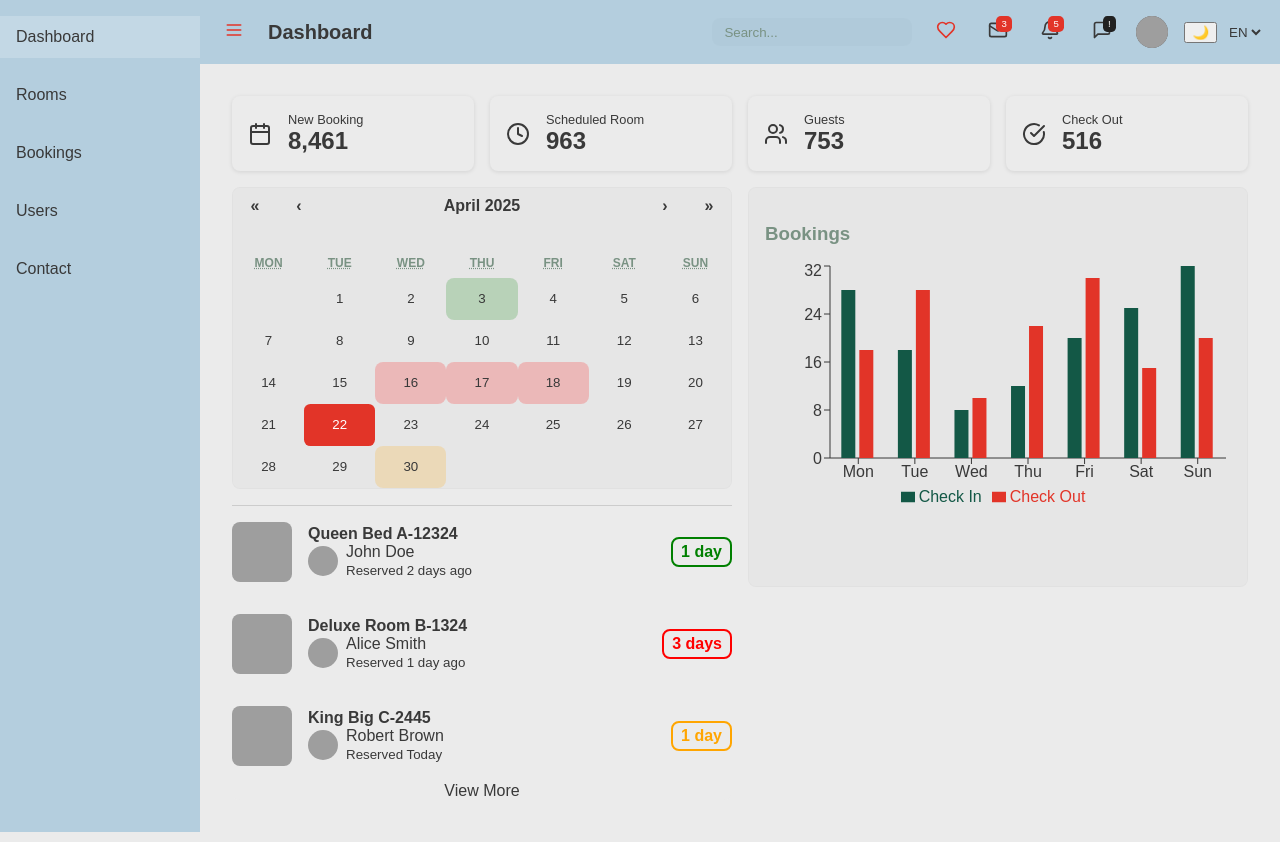
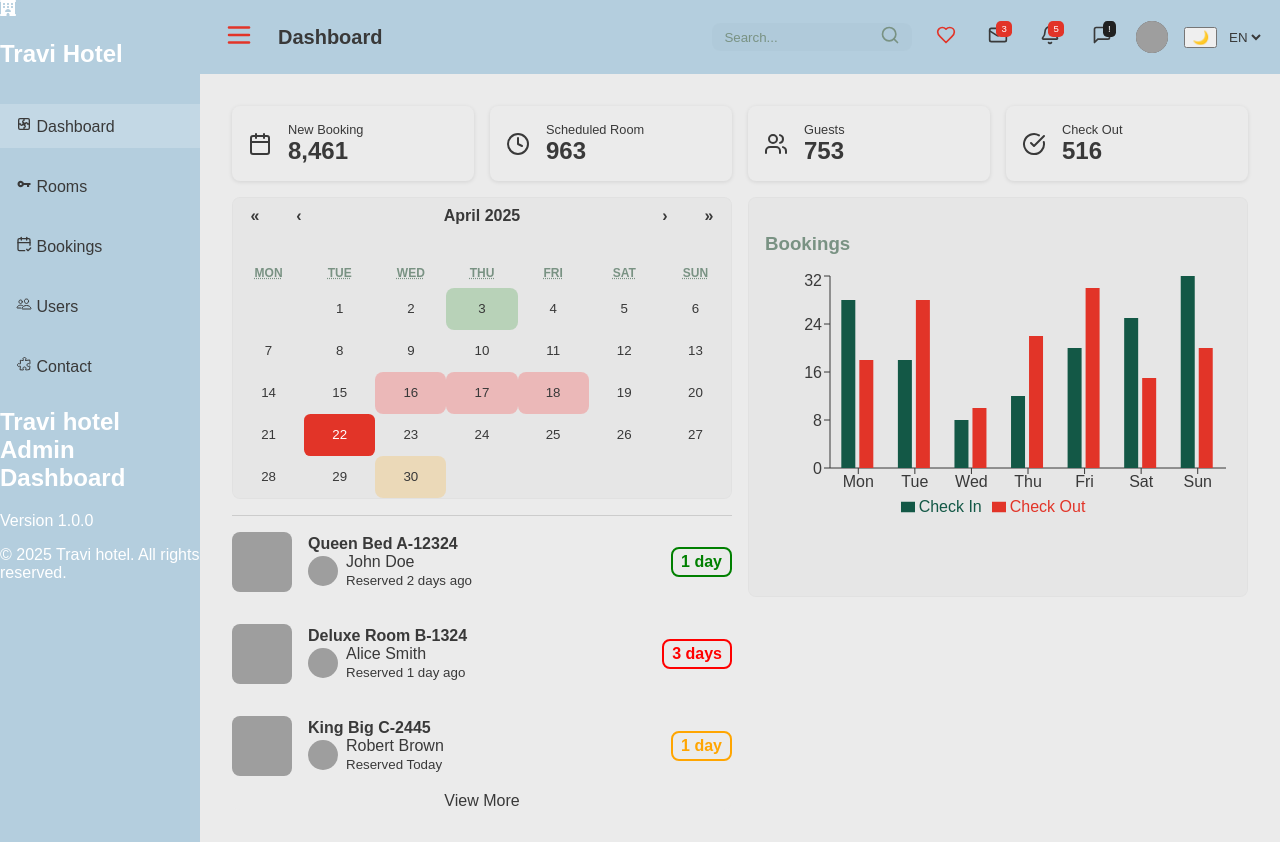
Before and after one commit to AlfonsoGismera/dashboard-hotel-miranda, a React (Vite) app: page /login in a window 1280 px wide. Both pictures are taken after a click on the button "Sign In". Built offline with nearby package versions, Linux system fonts and the light colour scheme; grey boxes are pictures that could not be loaded.

Commit message:
header seach icon

```diff
--- a/src/components/Header.jsx
+++ b/src/components/Header.jsx
@@ -1,7 +1,7 @@
 // src/components/Header.jsx
 import React, { useContext } from 'react';
 import styled from 'styled-components';
-import { Menu, Heart, Mail, Bell, MessageSquare } from 'lucide-react';
+import { Menu, Heart, Mail, Bell, MessageSquare,Search } from 'lucide-react';
 import { LanguageContext } from '../context/LanguageContext';
 import { ThemeContext } from '../context/ThemeContext';
 
@@ -30,6 +30,16 @@ const RightGroup = styled.div`
   display: flex;
   align-items: center;
   gap: 1rem;
+`;
+const SearchContainer = styled.div`
+  position: relative;
+  display: flex;
+  align-items: center;
+`;
+const SearchIcon = styled.div`
+  position: absolute;
+  right: 0.75rem;
+  color: ${({ theme }) => theme.subtitle};
 `;
 
 const SearchInput = styled.input`
@@ -88,6 +98,7 @@ const Select = styled.select`
   border: none;
   color: ${({ theme }) => theme.text};
   cursor: pointer;
+  color
   option {
     color: #000000;
   }
@@ -103,16 +114,21 @@ export default function Header() {
   return (
     <Bar>
       <LeftGroup>
-        <IconButton className="active"><Menu size={20} /></IconButton>
+        <IconButton className="active"><Menu size={30} /></IconButton>
         <Title>Dashboard</Title>
       </LeftGroup>
 
       <RightGroup>
         {/* no funcional */}
-        <SearchInput
-          type="text"
-          placeholder={t.searchPlaceholder || 'Search...'}
-        />
+        <SearchContainer>
+          <SearchIcon>
+            <Search size={20} />
+          </SearchIcon>
+          <SearchInput
+            type="text"
+            placeholder={t.searchPlaceholder || 'Search...'}
+          />
+        </SearchContainer>
 
         <IconButton className="active"><Heart size={20} /></IconButton>
 
--- a/src/components/Sidebar.jsx
+++ b/src/components/Sidebar.jsx
@@ -3,6 +3,12 @@ import { NavLink } from 'react-router-dom';
 import styled from 'styled-components';
 import { LanguageContext } from '../context/LanguageContext';
 import { useContext } from 'react';
+import { IoMdKey } from "react-icons/io";
+import { LuCalendarCheck2 } from "react-icons/lu";
+import { IoPeopleOutline } from "react-icons/io5";
+import { HiOutlinePuzzlePiece } from "react-icons/hi2";
+import { TbPuzzle2 } from "react-icons/tb";
+import { FaHotel } from "react-icons/fa6";
 
 const Sider = styled.nav`
   width: 200px;
@@ -23,11 +29,20 @@ export default function Sidebar() {
   const { t } = useContext(LanguageContext);
   return (
     <Sider>
-      <Link to="/">Dashboard</Link>
-      <Link to="/rooms">{t.rooms}</Link>
-      <Link to="/bookings">{t.bookings}</Link>
-      <Link to="/users">{t.users}</Link>
-      <Link to="/contact">{t.contact}</Link>
+      <div className='hotel_logo'>
+        <FaHotel className='hotel_icon' />
+        <h1 className='hotel_name'>Travi Hotel</h1>
+      </div>
+      <Link to="/"><TbPuzzle2 /> Dashboard</Link>
+      <Link to="/rooms"><IoMdKey /> {t.rooms}</Link>
+      <Link to="/bookings"><LuCalendarCheck2 /> {t.bookings}</Link>
+      <Link to="/users"><IoPeopleOutline /> {t.users}</Link>
+      <Link to="/contact"><HiOutlinePuzzlePiece /> {t.contact}</Link>
+      <div>
+        <h2>Travi hotel Admin Dashboard</h2>
+        <p>Version 1.0.0</p>
+        <p>© 2025 Travi hotel. All rights reserved.</p>
+      </div>
     </Sider>
   );
 }
```
